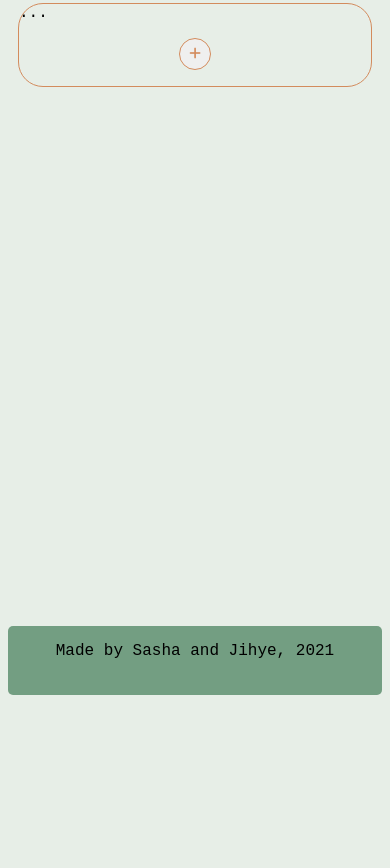
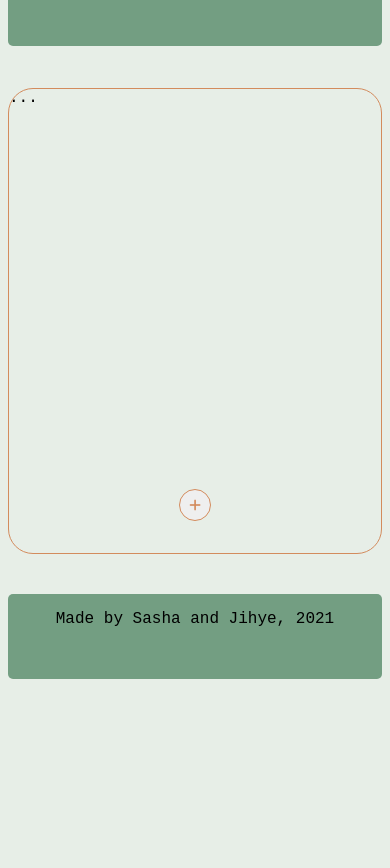
Before and after one commit to fac22/Sasha-Jihye-to-do-list, a website: page index.html in a window 390 px wide. Shown: the part 144-1012 px from the top of the page. After the commit the page ends 844 px from the top, so only its background shows below. Drawn offline with Linux system fonts and the light colour scheme.

Commit message:
fix mobile ver layout

```diff
--- a/index.html
+++ b/index.html
@@ -21,7 +21,6 @@
     <!-- Main -------------------------------------------------------------------------->
     <main>
       <section class="main__section">
-        <div class="main__top"></div>
         <div class="main__body">
           ...
           <template id="list__template">
@@ -31,7 +30,7 @@
             </li>
           </template>
         </div>
-        <div class="main__bottom">
+        <div class="main__button">
           <button class="button__add"><i class="fas fa-plus"></i></button>
         </div>
       </section>
--- a/style.css
+++ b/style.css
@@ -9,15 +9,17 @@
 @import url('https://fonts.googleapis.com/css2?family=Nova+Mono&display=swap');
 
 body {
+  height: 100vh;
+  margin: 0 0.5rem;
+  display: flex;
+  flex-direction: column;
+  justify-content: space-around;
   background-color: var(--background-color);
-  display: grid;
-  grid-template-rows: 2fr 12fr 1fr;
   font-family: 'Nova Mono', monospace;
-  margin: 0 0.5rem;
 }
 
 header {
-  margin: 5px;
+  height: 20%;
   position: sticky;
   top: 0px;
   border-radius: 5px;
@@ -26,7 +28,7 @@ header {
 }
 
 main {
-  overflow: scroll;
+  height: 55%;
   align-items: center;
 }
 
@@ -35,12 +37,17 @@ button {
 }
 
 .main__section {
-  margin: 10px;
+  position: relative;
+  height: 100%;
+  overflow: scroll;
   border: 1px solid var(--orange-color);
   border-radius: 25px;
 }
 
-.main__bottom {
+.main__button {
+  position: absolute;
+  bottom: 1rem;
+  width: 100%;
   text-align: center;
 }
 
@@ -54,6 +61,7 @@ button {
 }
 
 footer {
+  height: 10%;
   position: sticky;
   bottom: 5px;
   border-radius: 5px;
```
